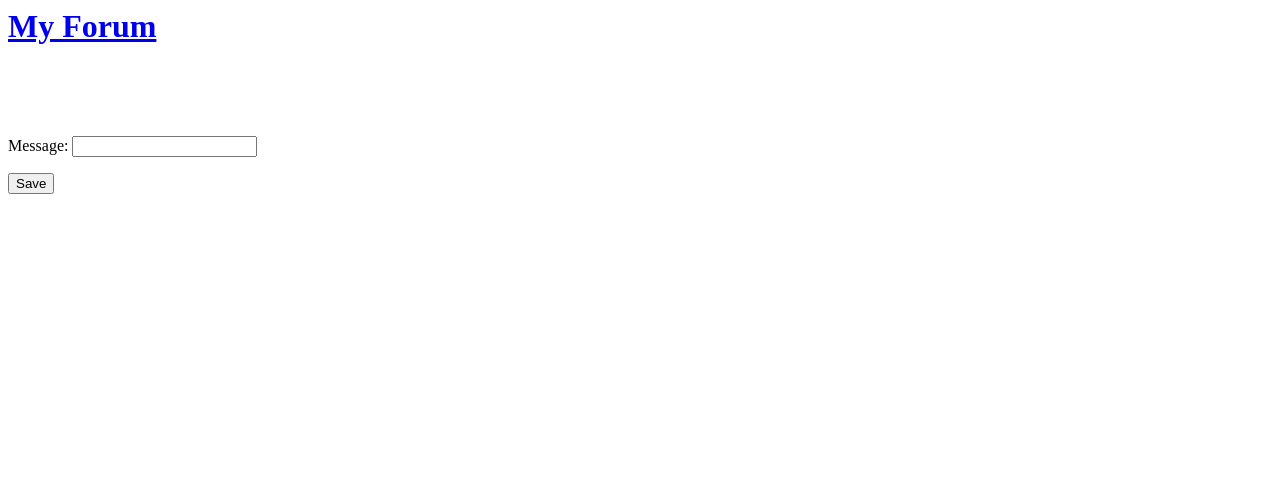
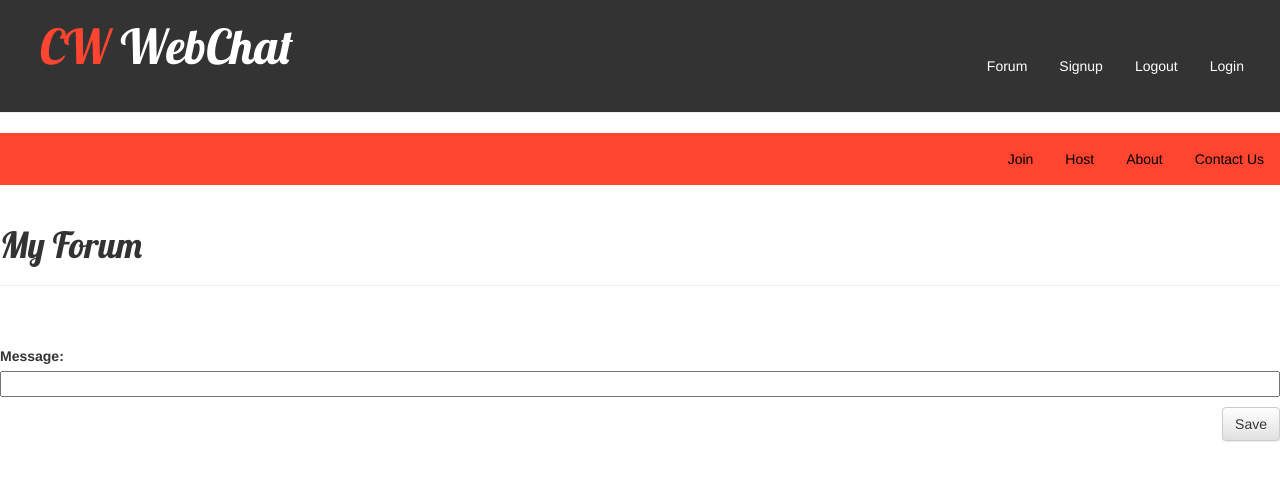
Before and after one commit to jainpriyanshi/chat_app, a Django app: page /forum/ in a window 1280 px wide. Shown: the top 481 px of the page. Run offline with Django 3.2, Linux system fonts and the light colour scheme; data that the repository does not hold is empty; some libraries are stand-ins or nearby versions.

Commit message:
added designs to page

```diff
--- a/templates/base.html
+++ b/templates/base.html
@@ -1,12 +1,43 @@
+{% load static %}
 <html>
 <head>
   <meta charset="utf-8">
   <title>{% block title %}{% endblock %}</title>
+   <link rel="stylesheet" href="//maxcdn.bootstrapcdn.com/bootstrap/3.2.0/css/bootstrap.min.css">
+        <link rel="stylesheet" href="//maxcdn.bootstrapcdn.com/bootstrap/3.2.0/css/bootstrap-theme.min.css">
+        <link rel="stylesheet" href="{% static 'css/home.css' %}">
+        <link href="//fonts.googleapis.com/css?family=Lobster&subset=latin,latin-ext" rel="stylesheet" type="text/css">
 </head>
 <body>
-  <main>
-    {% block content %}
-    {% endblock %}
-  </main>
+		<div class="page-header">
+    	<h1> <a href="/"><span style="color:#FF4530"> CW </span> WebChat</a></h1>
+    	<div class= "sidewindow">
+    		<br>
+    	<ul>
+    		<li><a href="{% url 'login' %}">Login</a></li>
+    		<li><a href="{% url 'logout' %}">Logout</a></li>
+    		<li><a href="{% url 'signup' %}">Signup</a></li>
+    		<li><a href="{% url 'forum_page' %}">Forum</a></li>
+    	</ul>
+    </div>
+		</div>
+		<div class=up>
+
+
+			<ul>
+    		<li><a href="/">Contact Us</a></li>
+    		<li><a href="/">About</a></li>
+    		<li><a href="/">Host</a></li>
+    		<li><a href="/">Join</a></li>
+    	</ul>
+
+		</div>
+	<div>
+  	<main>
+    	{% block content %}
+    	{% endblock %}
+  	</main>
+	</div>
+
 </body>
 </html>
--- a/text/models.py
+++ b/text/models.py
@@ -15,3 +15,13 @@ class Text(models.Model):
 
     def __str__(self):
         return self.message
+
+class Profile(models.Model):
+    author = models.ForeignKey(settings.AUTH_USER_MODEL, on_delete=models.CASCADE)
+    motto = models.CharField(max_length=100 )
+
+    def post(self):
+        self.save()
+
+    def __str__(self):
+        return self.message
--- a/text/templates/text/base.html
+++ /dev/null
@@ -1,17 +0,0 @@
-<html>
-<head>
-	<link href='//fonts.googleapis.com/css?family=Lobster&subset=latin,latin-ext' rel='stylesheet' type='text/css'>
-	<title>My Forum</title>
-
-</head>
-<body>
-	 <div class="page-header">
-            <h1><a href="/">My Forum</a></h1>
-        </div>
-   {% block content %}
-   {% endblock %}
-
-
-
-</body>
-</html>
--- a/text/templates/text/forum_page.html
+++ b/text/templates/text/forum_page.html
@@ -1,6 +1,8 @@
-{% extends 'text/base.html' %}
+{% extends 'base.html' %}
+
 {% block content %}
  <br >
+ <h1> My Forum </h1>  <hr>
 {% for text in texts %}
     <div>
 
--- a/text/views.py
+++ b/text/views.py
@@ -1,6 +1,6 @@
 from django.shortcuts import render , redirect
 from django.utils import timezone
-from .models import Text
+from .models import Text , Profile
 from .forms import PostForm
 
 def forum_page(request):
--- /dev/null
+++ b/users/static/css/home.css
@@ -0,0 +1,97 @@
+.page-header {
+
+    background-color: #333333;
+    margin-top: 0;
+    padding: 20px 20px 20px 40px;
+}
+
+.page-header h1, .page-header h1 a, .page-header h1 a:visited, .page-header h1 a:active {
+    color: #ffffff;
+    font-size: 36pt;
+    text-decoration: none;
+    margin: 0;
+    float: left;
+}
+
+.sidewindow ul {
+  list-style-type: none;
+  margin: 0;
+  padding: 0;
+  overflow: hidden;
+  background-color: #333333;
+}
+
+.sidewindow li {
+  float: right;
+}
+.sidewindow li a {
+     display: block;
+  color: white;
+  text-align: center;
+  padding: 16px;
+  text-decoration: none;
+
+}
+
+.sidewindow li a:hover{
+      background-color: #111111;
+}
+.up ul {
+  list-style-type: none;
+  margin: 0;
+  padding: 0;
+  overflow: hidden;
+  background-color: #FF4530;
+}
+
+.up li {
+  float: right;
+}
+.up li a {
+     display: block;
+  color: black;
+  text-align: center;
+  padding: 16px;
+  text-decoration: none;
+
+}
+
+.up li a:hover{
+      background-color: #FF1A00;
+}
+
+
+.content {
+    margin-left: 40px;
+}
+
+h1, h2, h3, h4 {
+    font-family: 'Lobster', cursive;
+}
+
+.date {
+    color: #828282;
+}
+
+.save {
+    float: right;
+}
+
+.post-form textarea, .post-form input {
+    width: 100%;
+}
+
+.top-menu, .top-menu:hover, .top-menu:visited {
+    color: #ffffff;
+    float: right;
+    font-size: 26pt;
+    margin-right: 20px;
+}
+
+.post {
+    margin-bottom: 70px;
+}
+
+.post h2 a, .post h2 a:visited {
+    color: #000000;
+}
```
